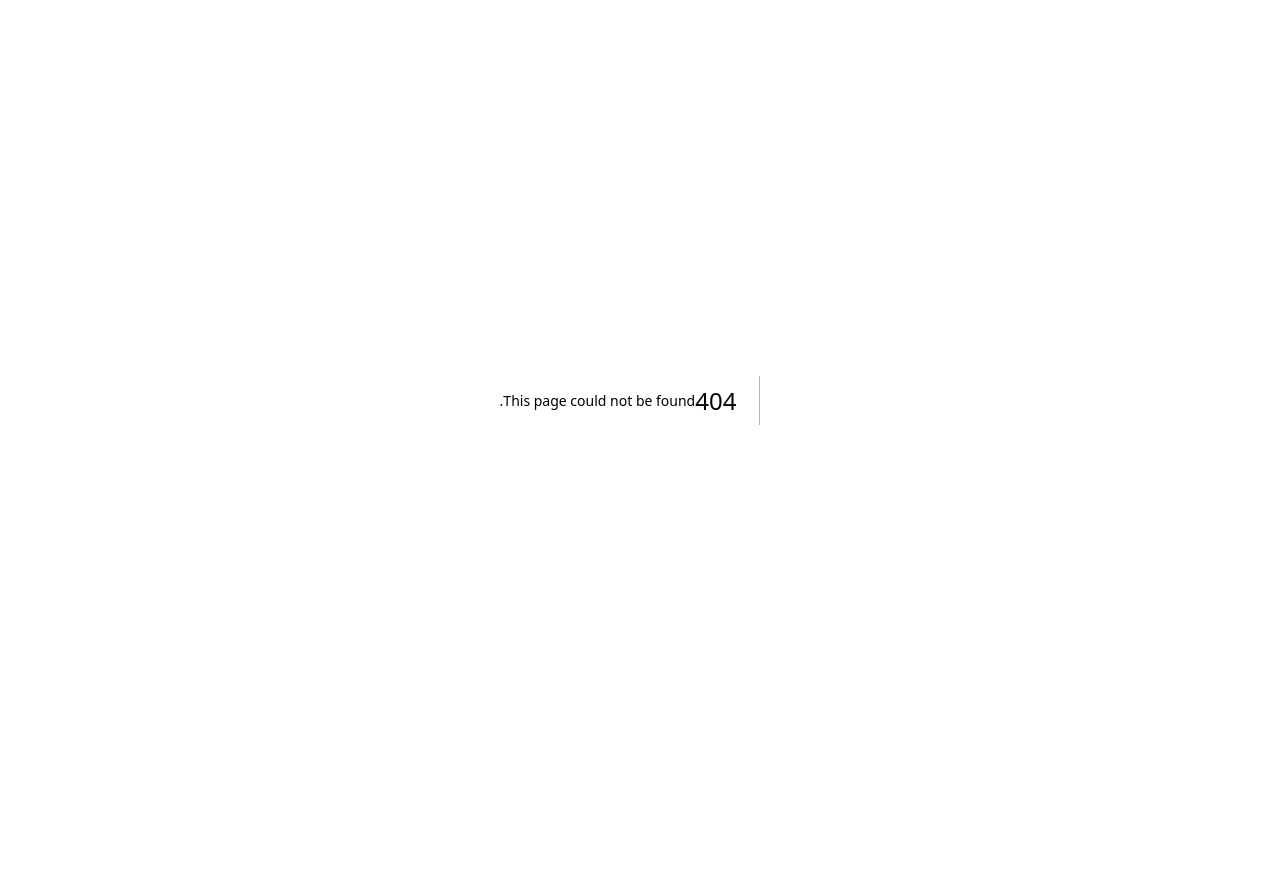
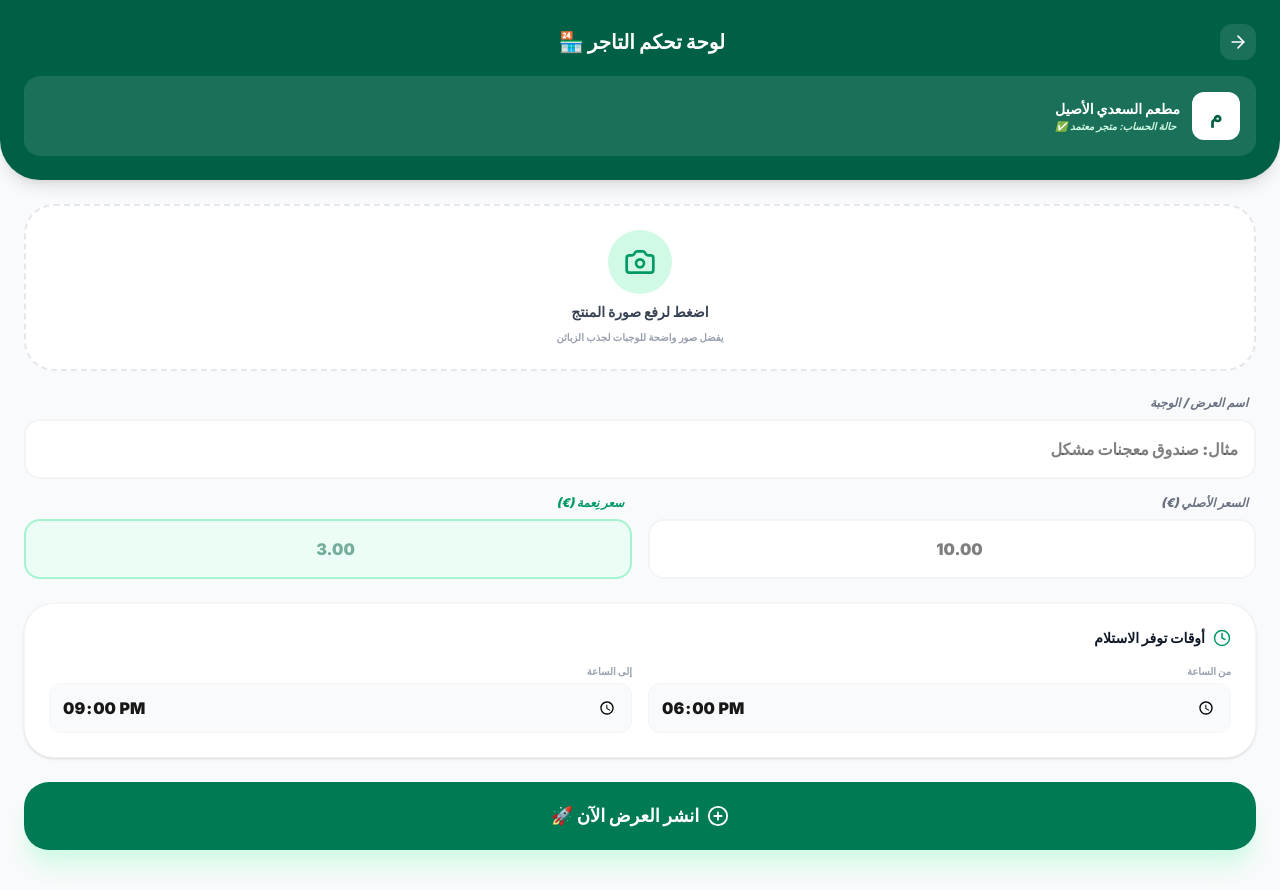
Before and after one commit to msaadi1902-max/nimah-app, a Next.js app: page /merchant-dashboard in a window 1280 px wide. Before the commit this address had no page. Before the commit the page ends 800 px from the top, so only its background shows below. Built offline with nearby package versions, Linux system fonts and the light colour scheme; sample sign-in values are in the browser's storage.

Commit message:
fix bottom nav global types and add merchant dashboard

```diff
--- /dev/null
+++ b/src/app/merchant-dashboard/page.tsx
@@ -0,0 +1,138 @@
+'use client'
+import React, { useState } from 'react'
+import { useRouter } from 'next/navigation'
+import { PlusCircle, Utensils, DollarSign, Clock, Camera, ArrowRight, Save } from 'lucide-react'
+
+export default function MerchantDashboard() {
+  const router = useRouter()
+  const [loading, setLoading] = useState(false)
+
+  // بيانات المنتج الجديد
+  const [product, setProduct] = useState({
+    title: '',
+    category: 'وجبات',
+    originalPrice: '',
+    discountedPrice: '',
+    quantity: '1',
+    startTime: '18:00',
+    endTime: '21:00',
+    description: ''
+  })
+
+  const handleSubmit = (e: React.FormEvent) => {
+    e.preventDefault()
+    setLoading(true)
+    // هنا سنضيف كود الحفظ في قاعدة البيانات لاحقاً
+    setTimeout(() => {
+      alert('✅ تم نشر العرض بنجاح وسيظهر للزبائن الآن!')
+      setLoading(false)
+    }, 1500)
+  }
+
+  return (
+    <div className="min-h-screen bg-gray-50 pb-10 text-right font-sans" dir="rtl">
+      {/* هيدر لوحة التحكم */}
+      <div className="bg-emerald-800 text-white p-6 rounded-b-[40px] shadow-lg mb-6">
+        <div className="flex items-center justify-between mb-4">
+          <button onClick={() => router.back()} className="bg-white/10 p-2 rounded-xl">
+            <ArrowRight size={20} />
+          </button>
+          <h1 className="text-xl font-black">لوحة تحكم التاجر 🏪</h1>
+          <div className="w-10"></div>
+        </div>
+        <div className="bg-white/10 p-4 rounded-2xl flex items-center gap-3">
+          <div className="w-12 h-12 bg-white rounded-xl flex items-center justify-center text-emerald-800 font-black text-xl">م</div>
+          <div>
+            <h2 className="font-black text-sm">مطعم السعدي الأصيل</h2>
+            <p className="text-[10px] text-emerald-100 font-bold italic text-left">حالة الحساب: متجر معتمد ✅</p>
+          </div>
+        </div>
+      </div>
+
+      <form onSubmit={handleSubmit} className="px-6 space-y-6">
+        {/* قسم الصور */}
+        <div className="bg-white p-6 rounded-[30px] border-2 border-dashed border-gray-200 flex flex-col items-center justify-center gap-2 cursor-pointer hover:bg-emerald-50 transition-colors">
+          <div className="bg-emerald-100 p-4 rounded-full text-emerald-600">
+            <Camera size={32} />
+          </div>
+          <span className="font-black text-sm text-gray-700">اضغط لرفع صورة المنتج</span>
+          <span className="text-[10px] text-gray-400 font-bold text-center">يفضل صور واضحة للوجبات لجذب الزبائن</span>
+        </div>
+
+        {/* تفاصيل المنتج */}
+        <div className="space-y-4">
+          <div>
+            <label className="block text-xs font-black text-gray-500 mb-2 mr-2 italic">اسم العرض / الوجبة</label>
+            <input
+              type="text"
+              required
+              placeholder="مثال: صندوق معجنات مشكل"
+              className="w-full bg-white border-2 border-gray-100 rounded-2xl p-4 text-black font-black focus:border-emerald-600 focus:outline-none"
+              value={product.title}
+              onChange={(e) => setProduct({...product, title: e.target.value})}
+            />
+          </div>
+
+          <div className="flex gap-4">
+            <div className="flex-1">
+              <label className="block text-xs font-black text-gray-500 mb-2 mr-2 italic">السعر الأصلي (€)</label>
+              <input
+                type="number"
+                placeholder="10.00"
+                className="w-full bg-white border-2 border-gray-100 rounded-2xl p-4 text-black font-black text-center"
+                value={product.originalPrice}
+                onChange={(e) => setProduct({...product, originalPrice: e.target.value})}
+              />
+            </div>
+            <div className="flex-1">
+              <label className="block text-xs font-black text-emerald-600 mb-2 mr-2 italic">سعر نِعمة (€)</label>
+              <input
+                type="number"
+                placeholder="3.00"
+                className="w-full bg-emerald-50 border-2 border-emerald-200 rounded-2xl p-4 text-emerald-800 font-black text-center"
+                value={product.discountedPrice}
+                onChange={(e) => setProduct({...product, discountedPrice: e.target.value})}
+              />
+            </div>
+          </div>
+        </div>
+
+        {/* قسم الأوقات */}
+        <div className="bg-white p-6 rounded-[30px] shadow-sm border border-gray-100">
+          <h3 className="font-black text-gray-900 mb-4 flex items-center gap-2 text-sm">
+            <Clock size={18} className="text-emerald-600" /> أوقات توفر الاستلام
+          </h3>
+          <div className="flex items-center gap-4">
+            <div className="flex-1">
+              <span className="text-[10px] font-black text-gray-400 block mb-1">من الساعة</span>
+              <input
+                type="time"
+                className="w-full bg-gray-50 rounded-xl p-3 font-black text-center border border-gray-100"
+                value={product.startTime}
+                onChange={(e) => setProduct({...product, startTime: e.target.value})}
+              />
+            </div>
+            <div className="flex-1">
+              <span className="text-[10px] font-black text-gray-400 block mb-1">إلى الساعة</span>
+              <input
+                type="time"
+                className="w-full bg-gray-50 rounded-xl p-3 font-black text-center border border-gray-100"
+                value={product.endTime}
+                onChange={(e) => setProduct({...product, endTime: e.target.value})}
+              />
+            </div>
+          </div>
+        </div>
+
+        {/* زر الحجز والرفع */}
+        <button
+          type="submit"
+          disabled={loading}
+          className="w-full bg-emerald-700 text-white py-5 rounded-[25px] font-black text-lg shadow-xl shadow-emerald-100 active:scale-95 transition-all flex items-center justify-center gap-2"
+        >
+          {loading ? 'جاري النشر...' : <><PlusCircle size={22} /> انشر العرض الآن 🚀</>}
+        </button>
+      </form>
+    </div>
+  )
+}
```
